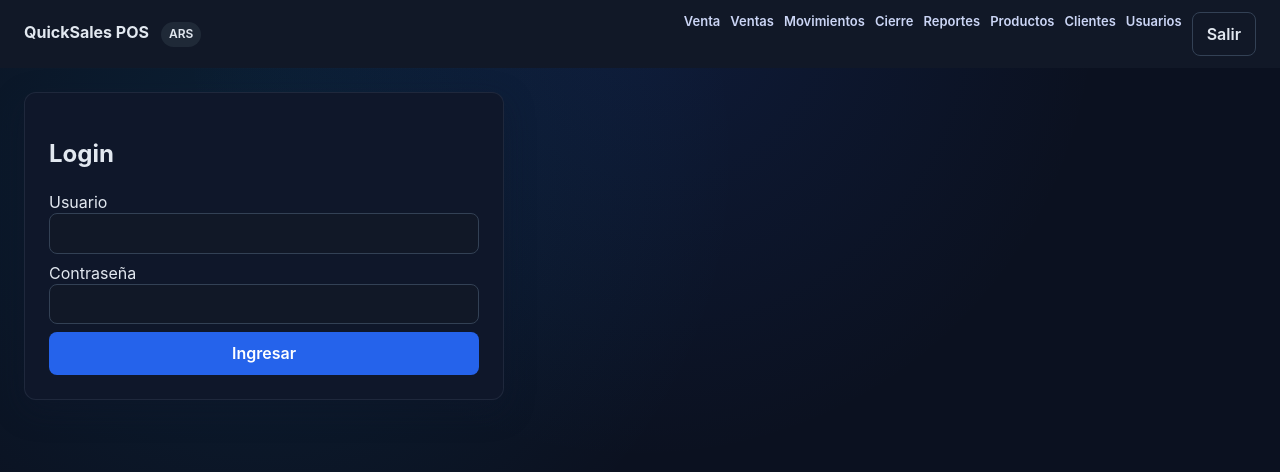
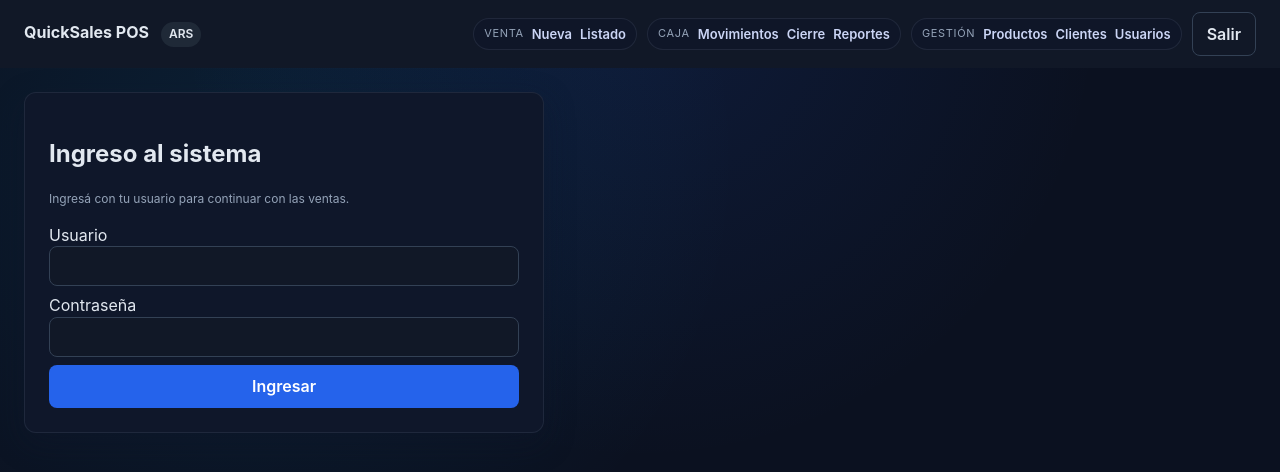
Before and after one commit to matuky2005/QuickSales, a React (Vite) app in the folder client/: page /login in a window 1280 px wide. Shown: the top 472 px of the page. Built offline with nearby package versions, Linux system fonts and the light colour scheme; no server answers.

Commit message:
Refine login layout and grouped nav

```diff
--- a/client/src/App.jsx
+++ b/client/src/App.jsx
@@ -26,14 +26,23 @@ const App = () => {
           <span className="badge" style={{ marginLeft: 12 }}>ARS</span>
         </div>
         <nav className="nav-links">
-          <NavLink to="/venta">Venta</NavLink>
-          <NavLink to="/ventas">Ventas</NavLink>
+          <div className="nav-group">
+            <span className="nav-label">Venta</span>
+            <NavLink to="/venta">Nueva</NavLink>
+            <NavLink to="/ventas">Listado</NavLink>
+          </div>
+          <div className="nav-group">
+            <span className="nav-label">Caja</span>
             <NavLink to="/movimientos">Movimientos</NavLink>
             <NavLink to="/cierre-caja">Cierre</NavLink>
             <NavLink to="/reportes">Reportes</NavLink>
+          </div>
+          <div className="nav-group">
+            <span className="nav-label">Gestión</span>
             <NavLink to="/productos">Productos</NavLink>
             <NavLink to="/clientes">Clientes</NavLink>
             <NavLink to="/usuarios">Usuarios</NavLink>
+          </div>
           <button
             className="ghost"
             onClick={() => {
--- a/client/src/pages/LoginPage.jsx
+++ b/client/src/pages/LoginPage.jsx
@@ -20,8 +20,9 @@ const LoginPage = () => {
   };
 
   return (
-    <div className="container" style={{ maxWidth: 480 }}>
-      <h2>Login</h2>
+    <div className="container login-card">
+      <h2>Ingreso al sistema</h2>
+      <p className="helper">Ingresá con tu usuario para continuar con las ventas.</p>
       {status && <div className="alert">{status}</div>}
       <div className="stack" style={{ marginTop: 16 }}>
         <label>
--- a/client/src/styles.css
+++ b/client/src/styles.css
@@ -40,6 +40,7 @@ main {
   display: flex;
   gap: 10px;
   flex-wrap: wrap;
+  align-items: center;
 }
 
 .nav-links a {
@@ -49,6 +50,23 @@ main {
   font-size: 13px;
 }
 
+.nav-group {
+  display: flex;
+  align-items: center;
+  gap: 8px;
+  padding: 6px 10px;
+  border-radius: 999px;
+  background: rgba(15, 23, 42, 0.6);
+  border: 1px solid rgba(148, 163, 184, 0.12);
+}
+
+.nav-label {
+  font-size: 11px;
+  text-transform: uppercase;
+  letter-spacing: 0.06em;
+  color: #94a3b8;
+}
+
 .container {
   background: #0f172a;
   border-radius: 12px;
@@ -56,6 +74,10 @@ main {
   box-shadow: 0 10px 30px rgba(15, 23, 42, 0.4);
   border: 1px solid rgba(148, 163, 184, 0.12);
   animation: fadeUp 0.35s ease-out;
+}
+
+.login-card {
+  max-width: 520px;
 }
 
 .grid {
```
Lines whose indentation alone changed are shown as unchanged.
